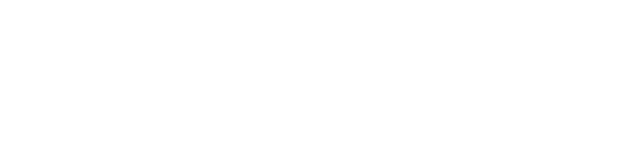
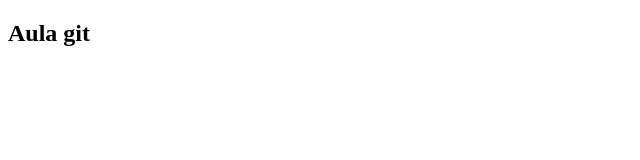
Before and after one commit to Jose-Marcos-abreu/aulagit2, a plain HTML site: page index.html in a window 1280 px wide. Shown: the whole page, without its empty margins (0-640 px from the left). Drawn offline with Linux system fonts and the light colour scheme.

Commit message:
adicionei titulo

```diff
--- a/index.html
+++ b/index.html
@@ -6,6 +6,6 @@
     <title>Document</title>
 </head>
 <body>
-
+    <h2> Aula git</h2>
 </body>
 </html>
```
